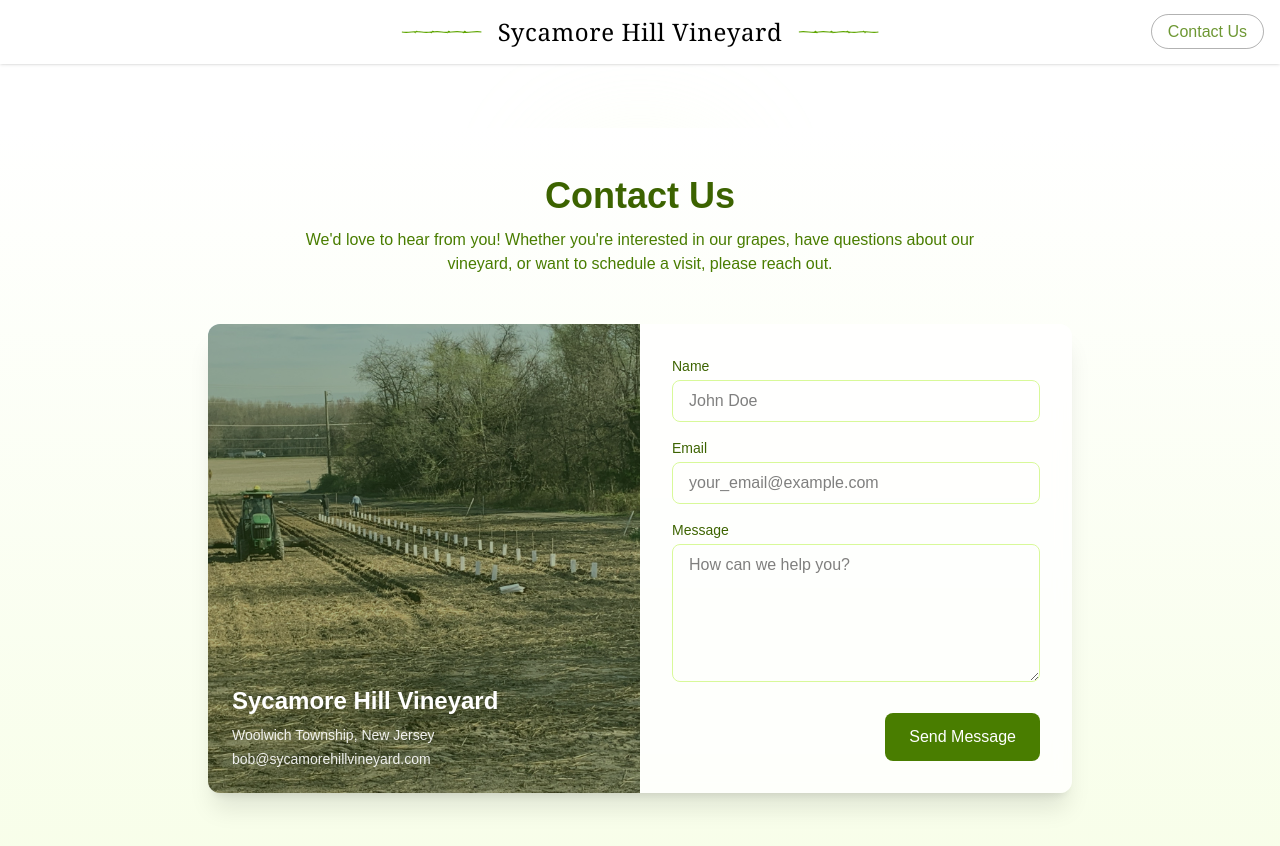
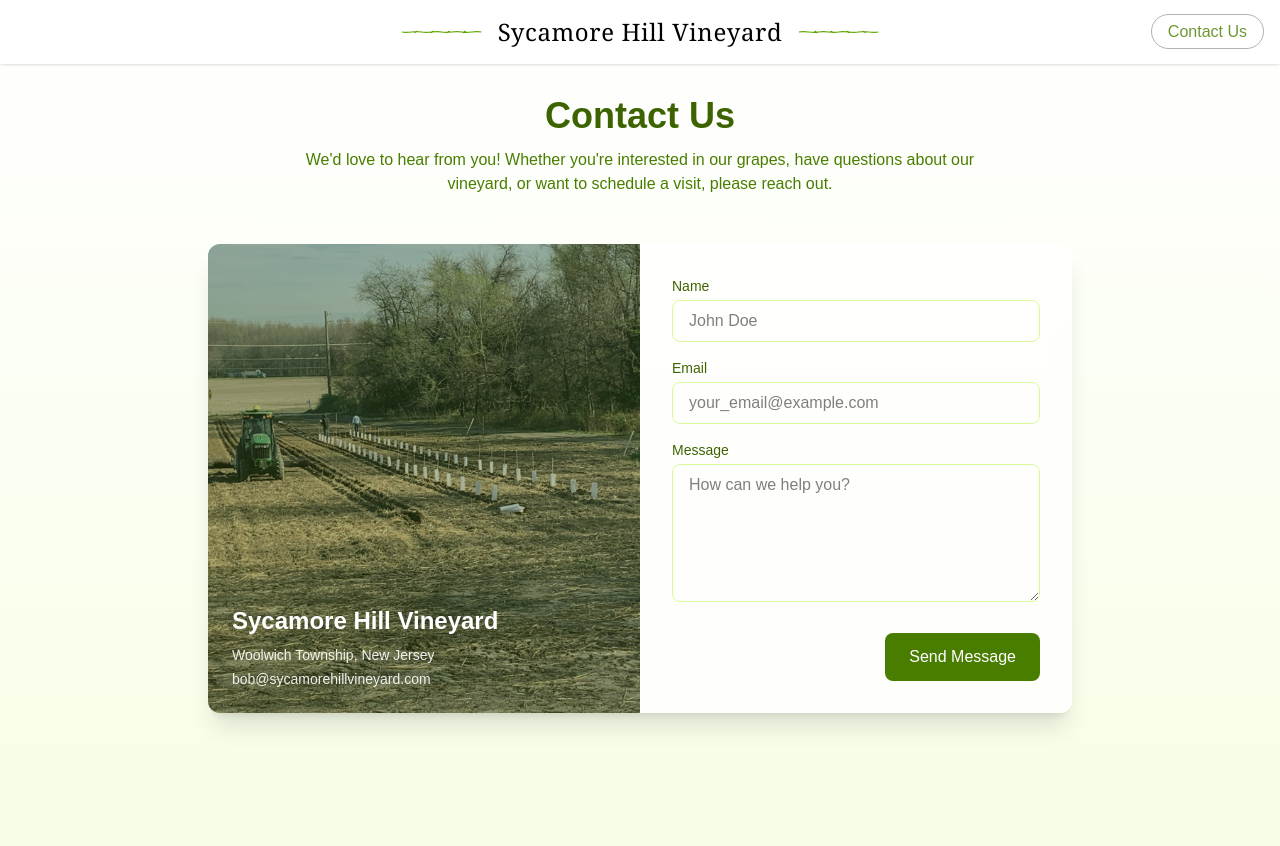
Before and after one commit to mikefreno/Sycamore-hill-redux, a Next.js app: page /contact in a window 1280 px wide. Shown: the top 846 px of the page. After the commit the page ends 800 px from the top, so only its background shows below. Built offline with nearby package versions, Linux system fonts and the light colour scheme.

Commit message:
minor styling changes

```diff
--- a/src/app/contact/page.tsx
+++ b/src/app/contact/page.tsx
@@ -110,8 +110,8 @@ export default function ContactPage() {
   };
 
   return (
-    <div className="h-screen bg-gradient-to-b from-white to-lime-50 ">
-      <div className="container mx-auto max-w-4xl px-4 mt-[10%] py-12">
+    <div className="min-h-screen bg-gradient-to-b from-white to-lime-50">
+      <div className="container mx-auto max-w-4xl px-4 pt-24 pb-12">
         <div className="relative mb-12 text-center">
           <h1 className="text-4xl font-bold text-lime-800 mb-3">Contact Us</h1>
           <p className="text-lime-700 max-w-2xl mx-auto">
--- a/src/app/globals.css
+++ b/src/app/globals.css
@@ -1,7 +1,7 @@
 @import "tailwindcss";
 
 :root {
-  --background: #ffffff;
+  --background: #f7fee7;
 }
 
 @theme inline {
--- a/src/app/layout.tsx
+++ b/src/app/layout.tsx
@@ -42,7 +42,7 @@ export default function RootLayout({
   return (
     <html lang="en">
       <body
-        className={`${geistSans.variable} ${geistMono.variable} antialiased overflow-x-hidden bg-white"`}
+        className={`${geistSans.variable} ${geistMono.variable} antialiased overflow-hidden"`}
       >
         <Navbar />
         {children}
--- a/src/app/page.tsx
+++ b/src/app/page.tsx
@@ -6,7 +6,7 @@ export default function Home() {
   return (
     <>
       <HeroSection />
-      <div className="-mt-[20svh] xs:-mt-[15svh] z-30">
+      <div className="-mt-[20svh] xs:-mt-[15svh] z-30 bg-gradient-to-t from-lime-50 to-white">
         <HomeContent />
         <div className="flex w-full justify-center">
           <StoryModal />
```
